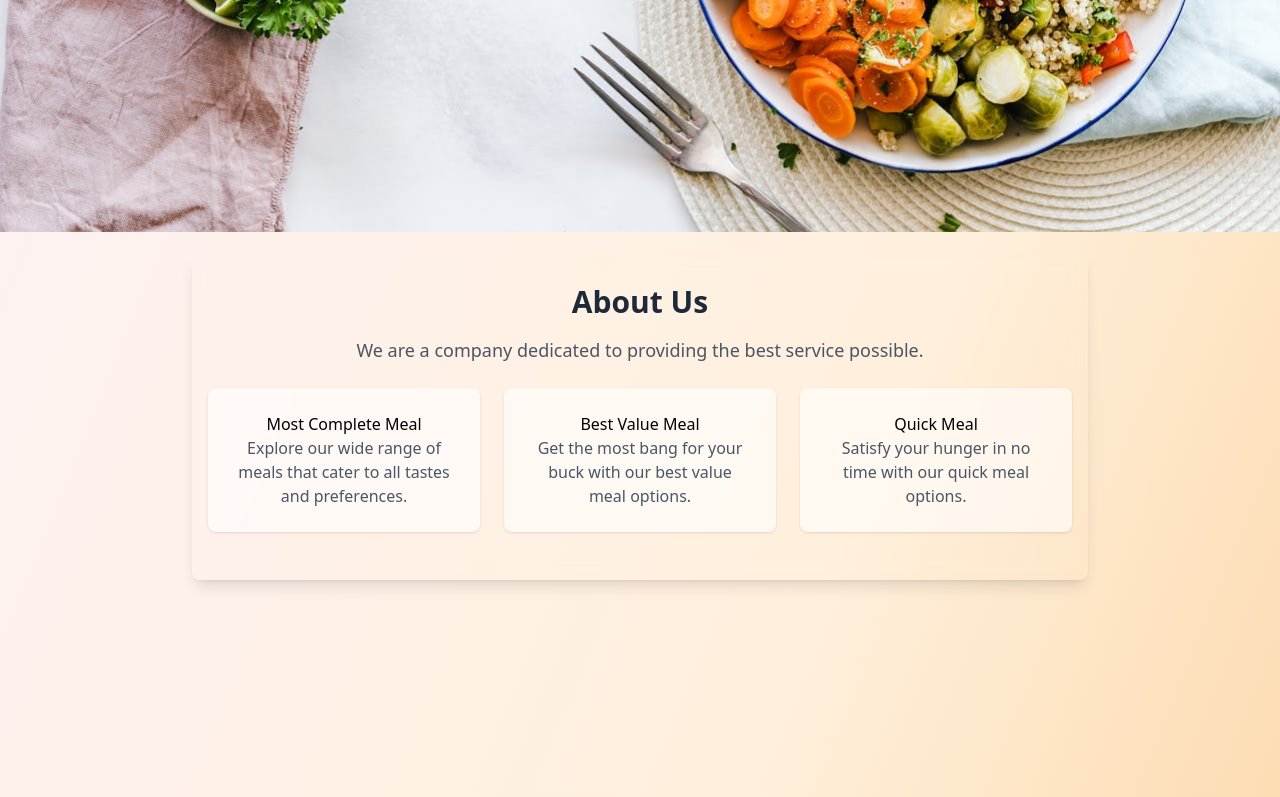
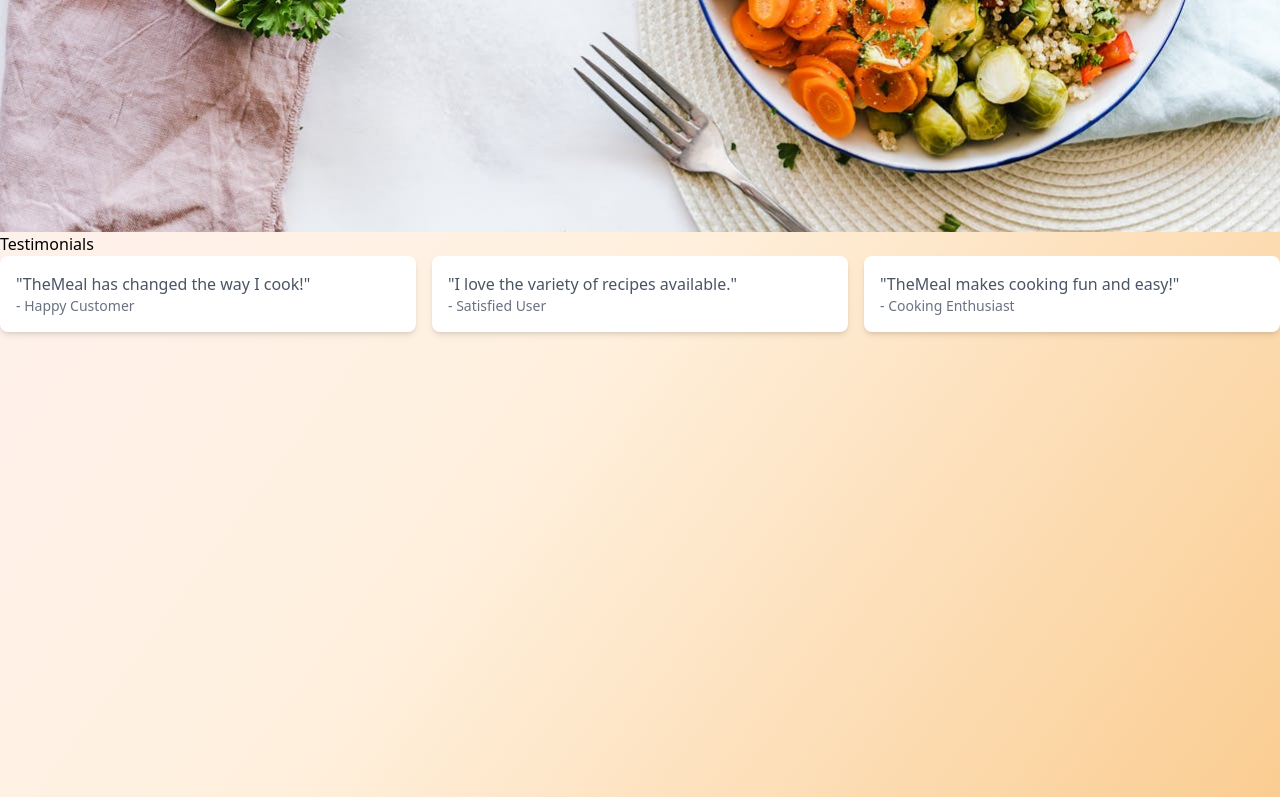
Before and after one commit to moondiverc/themeal, a React (Vite) app: page / in a window 1280 px wide. Shown: the part 568-1365 px from the top of the page. Built offline with nearby package versions, Linux system fonts and the light colour scheme.

Commit message:
fix: about page

```diff
--- a/src/components/Navbar.tsx
+++ b/src/components/Navbar.tsx
@@ -1,10 +1,10 @@
 import { Link } from 'react-router-dom';
+import { Heart } from 'lucide-react';
 import logo from '../assets/logo.png';
-import { Heart } from 'lucide-react';
 
 export default function Navbar() {
     return (
-        <div className="bg-amber-500 h-20 text-white flex px-4 items-center justify-between">
+        <div className="bg-amber-500 h-20 text-white flex px-4 items-center justify-between ">
             <img src={logo} alt="Logo" width={50} height={50} />
             <Link to="/" className="font-bold text-3xl">TheMeal</Link>
             <div className="flex gap-x-10 justify-center w-full font-bold text-lg">
--- a/src/components/ProductList.tsx
+++ b/src/components/ProductList.tsx
@@ -58,7 +58,7 @@ export default function ProductList({ items }: { items: ProductProps[] }) {
                 <button onClick={() => toggleFavorite(item)} className="flex-shrink-0">
                     <Heart
                       size={30}
-                      className={`mt-2 cursor-pointer transition-colors ${
+                      className={`mt-3 cursor-pointer transition-colors ${
                         favorites.includes(item.idMeal)
                           ? 'fill-red-500 text-red-500'
                           : 'text-gray-400 hover:text-red-500'
--- a/src/pages/About.tsx
+++ b/src/pages/About.tsx
@@ -1,26 +1,46 @@
+import { BookOpenIcon, Globe, UtensilsCrossedIcon } from "lucide-react"
+import logo from '../assets/logo.png';
+
+
 export default function About() {
     return (
+        <div>
+            {/* about TheMeal */}
+            <div className="flex">
+                <img src={logo} alt="About TheMeal" />
+                <div>
+                    <h1>About TheMeal</h1>
+                    <p>We are a company dedicated to providing the best meal experiences.</p>
+                    <p>Our mission is to bring delicious meals to your table with the highest quality ingredients and exceptional service.</p>
+                </div>
+            </div>
+
+            {/* more about us */}
             <div className="flex justify-center py-5">
                 <div className="max-w-4xl px-4 text-center justify-center             bg-white/80 backdrop-blur-sm rounded-lg p-8 shadow-lg">
                     <div>
-                    <h1 className="text-3xl font-bold text-gray-800 mb-4">About Us</h1>
+                        <h1 className="text-3xl font-bold text-gray-800 mb-4">More About Us</h1>
                         <p className="text-lg text-gray-600 mb-6">We are a company dedicated to providing the best service possible.</p>
                     </div>
                     <div className="grid md:grid-cols-3 gap-6 mb-4 flex-wrap text-center">
                         {/* 1 */}
                         <div className="bg-white/60 rounded-lg p-6 hover:bg-white/80 transition-colors shadow-sm">
+                            <UtensilsCrossedIcon className="text-amber-500 mb-3" size={32} />
                             <h2>Most Complete Meal</h2>
                             <p className="text-gray-600">Explore our wide range of meals that cater to all tastes and preferences.</p>
                         </div>
                         {/* 2 */}
                         <div className="bg-white/60 rounded-lg p-6 hover:bg-white/80 transition-colors shadow-sm">
-                        <h2>Best Value Meal</h2>
-                        <p className="text-gray-600">Get the most bang for your buck with our best value meal options.</p>
+                            <BookOpenIcon className="text-blue-500 mb-3" size={32} />
+                            <h2>Best Recipe Meal</h2>
+                            <p className="text-gray-600">Discover our top-rated recipes that are sure to impress.</p>
                         </div>
                         {/* 3 */}
                         <div className="bg-white/60 rounded-lg p-6 hover:bg-white/80 transition-colors shadow-sm">
-                        <h2>Quick Meal</h2>
-                        <p className="text-gray-600">Satisfy your hunger in no time with our quick meal options.</p>
+                            <Globe className="text-green-500 mb-3" size={32} />
+                            <h2>Meal Around The World</h2>
+                            <p className="text-gray-600">Embark on a culinary journey with our international meal selections.</p>
+                        </div>
                     </div>
                 </div>
             </div>
--- a/src/pages/Contact.tsx
+++ b/src/pages/Contact.tsx
@@ -3,7 +3,7 @@ import { Mail, MapPin, MessageCircle, Phone } from "lucide-react";
 export default function Contact() {
     return (
         <main className="flex justify-center py-5">
-            <div className="bg-white/80 backdrop-blur-sm rounded-lg text-center p-8 shadow-lg max-w-2xl  mx-4">
+            <div className="bg-white/80 backdrop-blur-sm rounded-lg text-center px-8 py-4 shadow-lg max-w-2xl  mx-4">
                 <div className="font-bold text-3xl text-gray-800 mb-2">Contact Us!</div>
                 <div className="text-lg text-gray-600 mb-8">We'd love to hear from you. Get in touch with us!</div>
 
--- a/src/pages/Home.tsx
+++ b/src/pages/Home.tsx
@@ -3,7 +3,7 @@ import bgFood from '../assets/bg-food-4.jpg'
 
 export default function Home() {
     return (
-        <div style={{ height: "3000px" }}>
+        <div style={{ height: "200vh" }}>
             <div
             style={{
                 backgroundImage: `url(${bgFood})`,
@@ -28,32 +28,24 @@ export default function Home() {
                 </div>
             </div>
 
-
-                    <div className="flex justify-center py-5">
-            <div className="max-w-4xl px-4 text-center justify-centerbg-white/80 backdrop-blur-sm rounded-lg p-8 shadow-lg">
-                <div>
-                    <h1 className="text-3xl font-bold text-gray-800 mb-4">About Us</h1>
-                    <p className="text-lg text-gray-600 mb-6">We are a company dedicated to providing the best service possible.</p>
-                </div>
-                <div className="grid md:grid-cols-3 gap-6 mb-4 flex-wrap text-center">
-                    {/* 1 */}
-                    <div className="bg-white/60 rounded-lg p-6 hover:bg-white/80 transition-colors shadow-sm">
-                        <h2>Most Complete Meal</h2>
-                        <p className="text-gray-600">Explore our wide range of meals that cater to all tastes and preferences.</p>
+            {/* testimonial */}
+            <div>
+                <h1>Testimonials</h1>
+                <div className='grid grid-cols-1 md:grid-cols-3 gap-4'>
+                    <div className='bg-white p-4 rounded-lg shadow-md'>
+                        <p className='text-gray-600'>"TheMeal has changed the way I cook!"</p>
+                        <p className='text-gray-500 text-sm'>- Happy Customer</p>
                     </div>
-                    {/* 2 */}
-                    <div className="bg-white/60 rounded-lg p-6 hover:bg-white/80 transition-colors shadow-sm">
-                        <h2>Best Value Meal</h2>
-                        <p className="text-gray-600">Get the most bang for your buck with our best value meal options.</p>
+                    <div className='bg-white p-4 rounded-lg shadow-md'>
+                        <p className='text-gray-600'>"I love the variety of recipes available."</p>
+                        <p className='text-gray-500 text-sm'>- Satisfied User</p>
                     </div>
-                    {/* 3 */}
-                    <div className="bg-white/60 rounded-lg p-6 hover:bg-white/80 transition-colors shadow-sm">
-                        <h2>Quick Meal</h2>
-                        <p className="text-gray-600">Satisfy your hunger in no time with our quick meal options.</p>
+                    <div className='bg-white p-4 rounded-lg shadow-md'>
+                        <p className='text-gray-600'>"TheMeal makes cooking fun and easy!"</p>
+                        <p className='text-gray-500 text-sm'>- Cooking Enthusiast</p>
                     </div>
                 </div>
             </div>
         </div>
-        </div>
     )
 }
```
Also changed, not shown: src/components/Footer.tsx (line endings or trailing spaces). Lines whose indentation alone changed are shown as unchanged.
